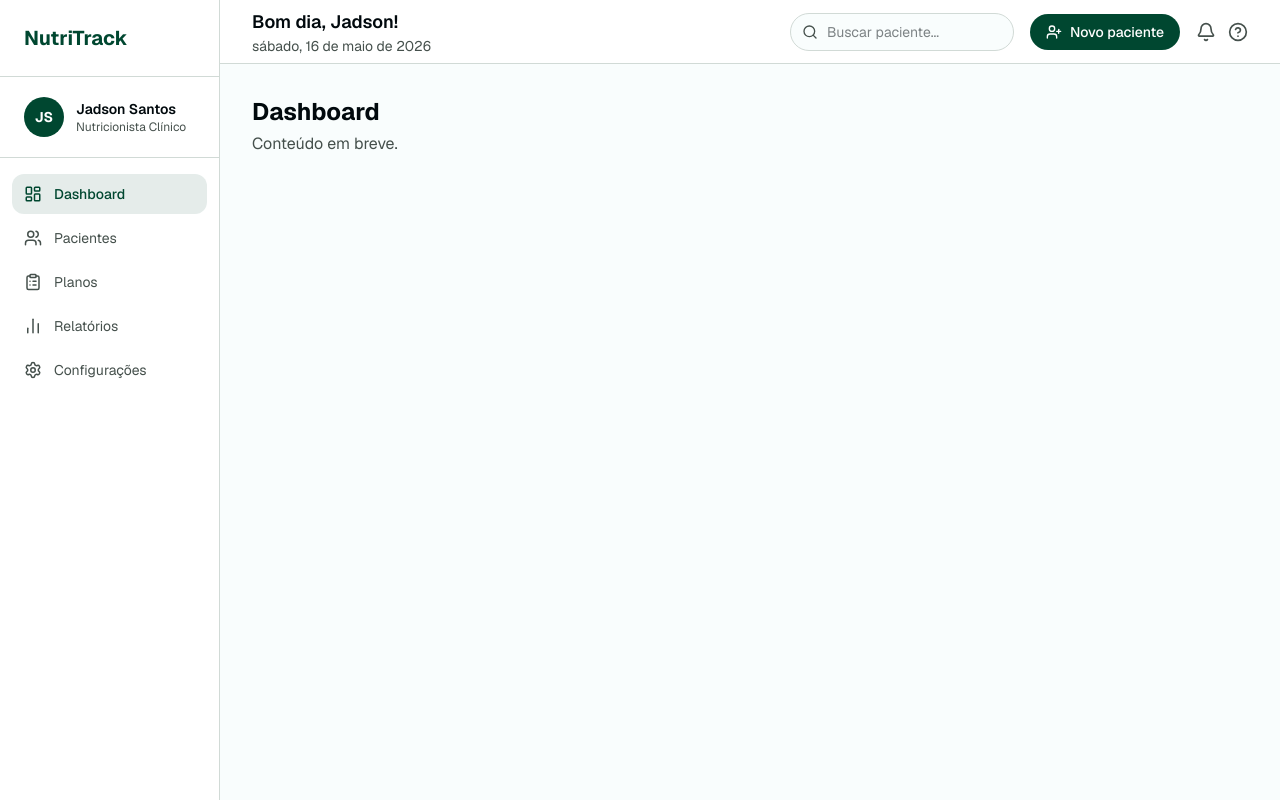
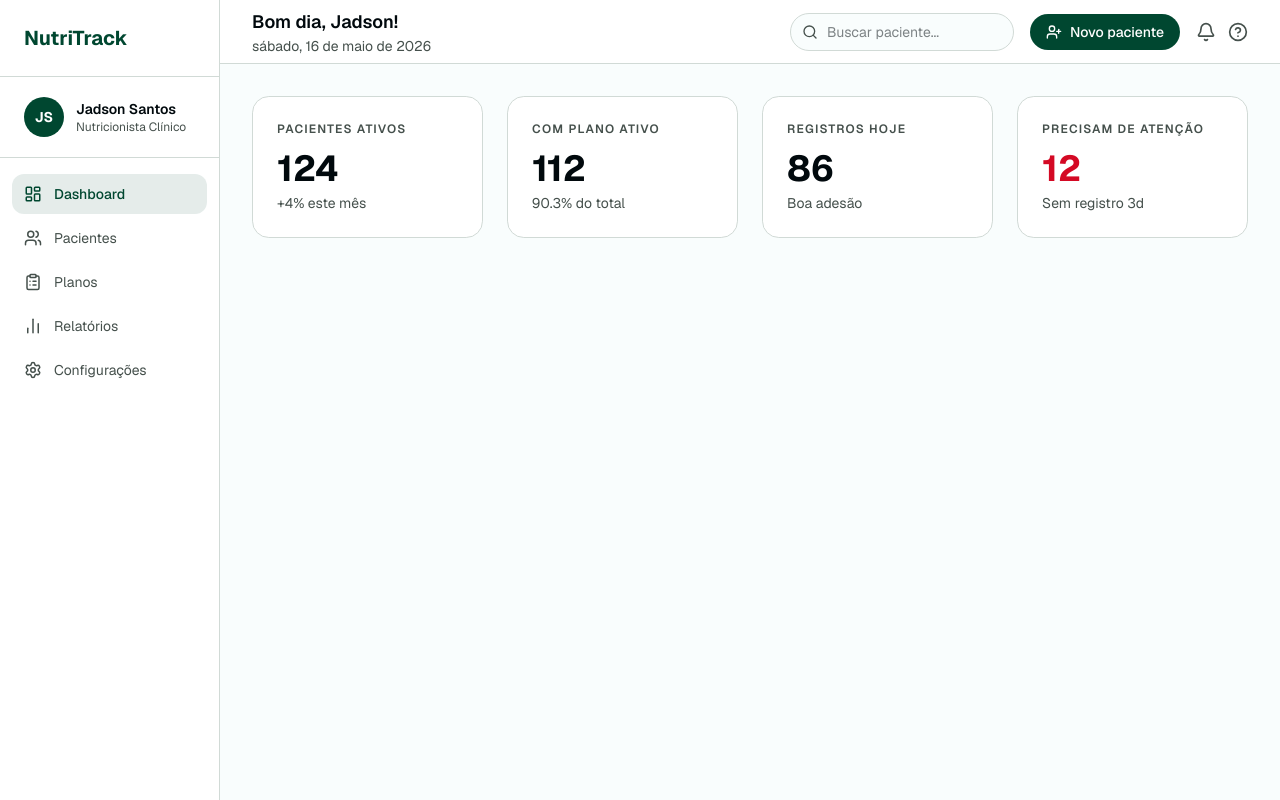
Before and after one commit to jadsonsantos/nutritrack, a Next.js app: page /dashboard in a window 1280 px wide. Built offline with nearby package versions, Linux system fonts and the light colour scheme.

Commit message:
feat: implement dashboard metrics display and add mock data for pacientes and metrics

```diff
--- a/src/app/(nutricionista)/dashboard/page.tsx
+++ b/src/app/(nutricionista)/dashboard/page.tsx
@@ -1,8 +1,29 @@
+import { METRICAS } from '@/lib/mock-data'
+
 export default function DashboardPage() {
   return (
-    <div className="p-8">
-      <h1 className="text-2xl font-bold text-foreground">Dashboard</h1>
-      <p className="text-muted-foreground mt-1">Conteúdo em breve.</p>
+    <div className="p-8 space-y-8">
+      {/* Cards de métricas */}
+      <div className="grid grid-cols-4 gap-6">
+        {METRICAS.map((metrica) => (
+          <div
+            key={metrica.label}
+            className="bg-card border border-border rounded-xl p-6"
+          >
+            <p className="text-xs font-semibold uppercase tracking-widest text-muted-foreground mb-3">
+              {metrica.label}
+            </p>
+            <p
+              className={`text-4xl font-bold ${metrica.destaque ? 'text-destructive' : 'text-foreground'}`}
+            >
+              {metrica.valor}
+            </p>
+            <p className="text-sm text-muted-foreground mt-1">
+              {metrica.detalhe}
+            </p>
+          </div>
+        ))}
+      </div>
     </div>
   )
 }
--- /dev/null
+++ b/src/lib/mock-data.ts
@@ -0,0 +1,86 @@
+// lib/mock-data.ts
+export type Paciente = {
+  id: string
+  nome: string
+  email: string
+  iniciais: string
+  pesoAtual: number
+  pesoMeta: number
+  variacao: number
+  ultimoRegistro: string
+  status: 'em-dia' | 'atencao' | 'sem-plano'
+}
+
+export const PACIENTES: Paciente[] = [
+  {
+    id: '1',
+    nome: 'Ana Lúcia Oliveira',
+    email: 'ana.lucia@email.com',
+    iniciais: 'AL',
+    pesoAtual: 64.5,
+    pesoMeta: 60.0,
+    variacao: +0.8,
+    ultimoRegistro: 'Hoje, 08:45',
+    status: 'em-dia',
+  },
+  {
+    id: '2',
+    nome: 'Ricardo Mendonça',
+    email: 'r.mendonca@email.com',
+    iniciais: 'RM',
+    pesoAtual: 89.2,
+    pesoMeta: 82.0,
+    variacao: -1.1,
+    ultimoRegistro: 'Ontem, 19:20',
+    status: 'atencao',
+  },
+  {
+    id: '3',
+    nome: 'Mariana Borges',
+    email: 'mari.borges@email.com',
+    iniciais: 'MB',
+    pesoAtual: 58.0,
+    pesoMeta: 58.0,
+    variacao: 0.0,
+    ultimoRegistro: 'Há 3 dias',
+    status: 'sem-plano',
+  },
+  {
+    id: '4',
+    nome: 'Guilherme Santos',
+    email: 'guilherme.s@email.com',
+    iniciais: 'GS',
+    pesoAtual: 104.2,
+    pesoMeta: 95.0,
+    variacao: -2.3,
+    ultimoRegistro: 'Hoje, 10:15',
+    status: 'em-dia',
+  },
+]
+
+export const METRICAS = [
+  {
+    label: 'Pacientes ativos',
+    valor: 124,
+    detalhe: '+4% este mês',
+    destaque: false,
+  },
+  {
+    label: 'Com plano ativo',
+    valor: 112,
+    detalhe: '90.3% do total',
+    destaque: false,
+  },
+  {
+    label: 'Registros hoje',
+    valor: 86,
+    detalhe: 'Boa adesão',
+    destaque: false,
+  },
+  {
+    label: 'Precisam de atenção',
+    valor: 12,
+    detalhe: 'Sem registro 3d',
+    destaque: true,
+  },
+]
```
